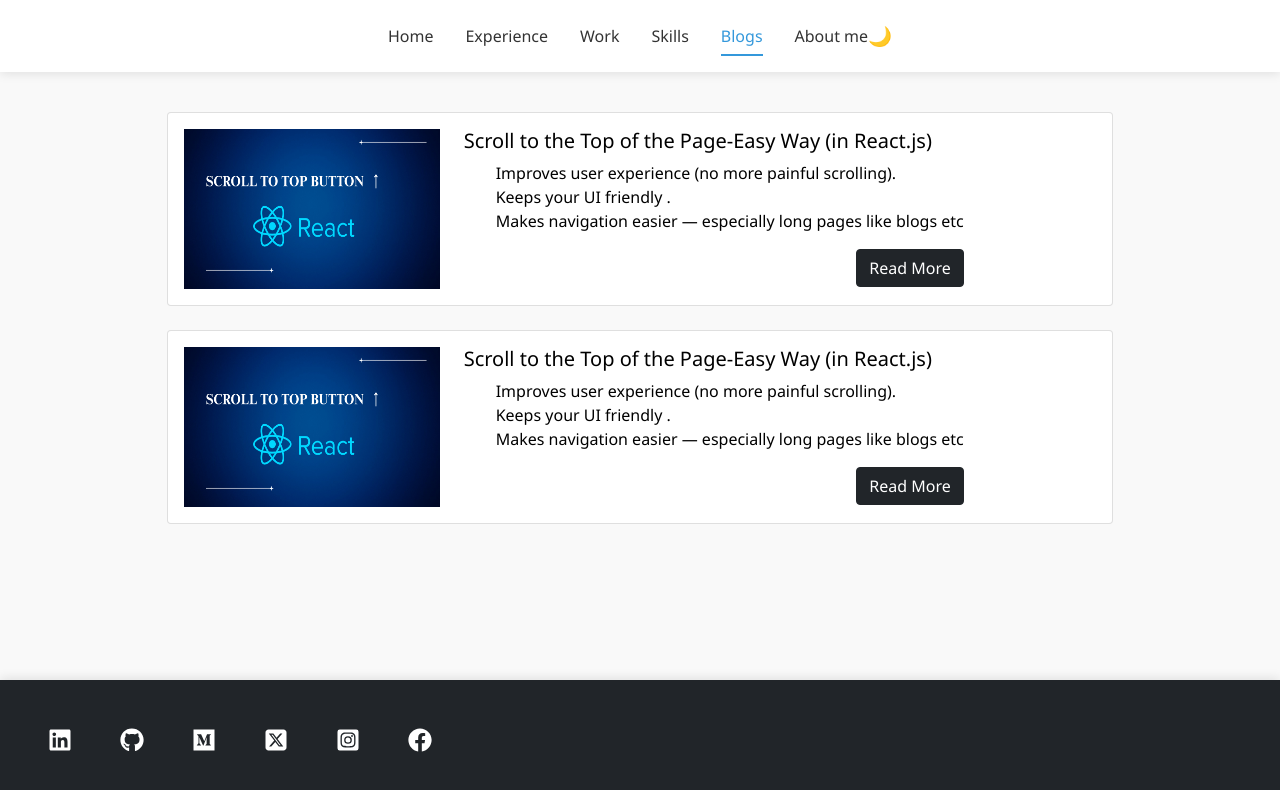
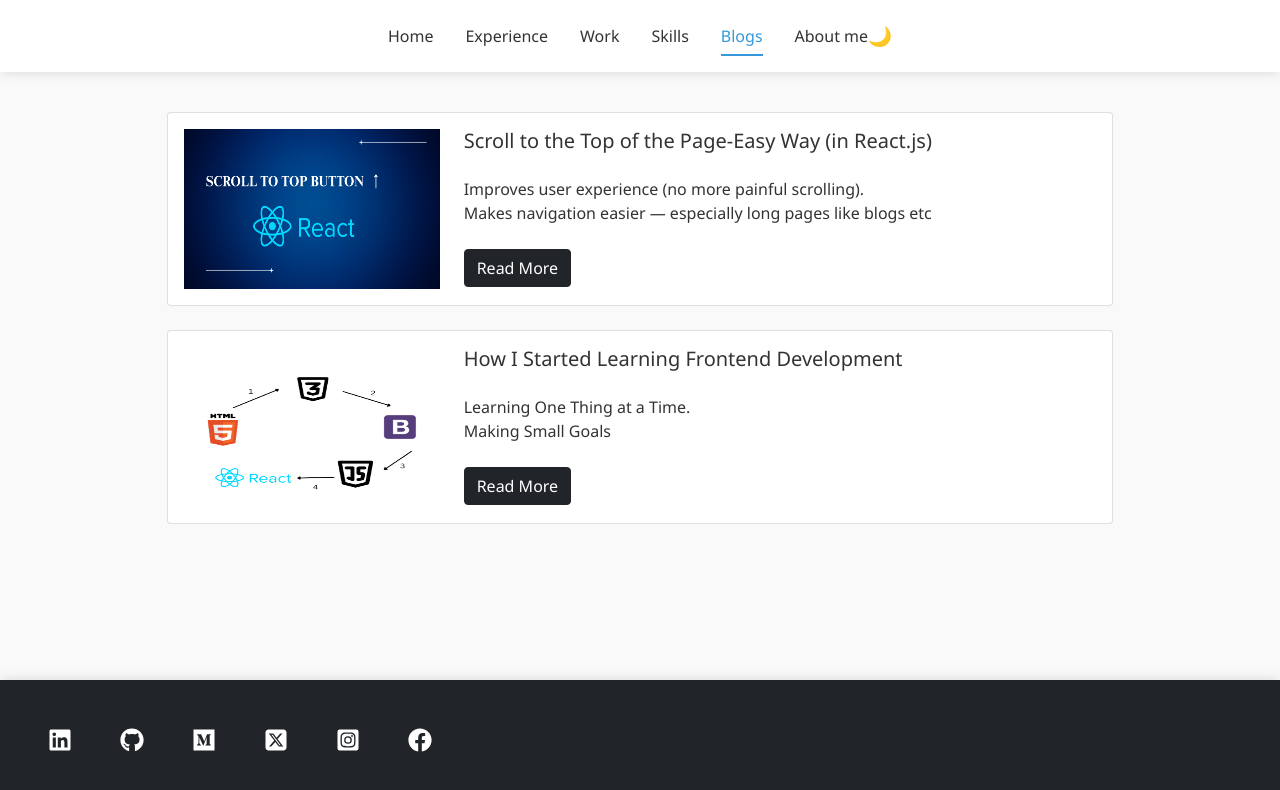
Before and after one commit to utpanna-pradhan/Portfolio, a React (Vite) app: page /blogs in a window 1280 px wide. Shown: the top 790 px of the page. Built offline with nearby package versions, Linux system fonts and the light colour scheme.

Commit message:
blog update

```diff
--- a/package.json
+++ b/package.json
@@ -12,9 +12,10 @@
   "dependencies": {
     "@tailwindcss/vite": "^4.1.3",
     "bootstrap": "^5.3.3",
-    "framer-motion": "^12.5.0",
+    "framer-motion": "^12.7.3",
     "gsap": "^3.12.7",
     "lucide-react": "^0.477.0",
+    "motion": "^12.7.3",
     "react": "^19.0.0",
     "react-dom": "^19.0.0",
     "react-icons": "^5.5.0",
--- a/src/components/Blogs.jsx
+++ b/src/components/Blogs.jsx
@@ -1,61 +1,96 @@
-import React from 'react';
-import presentation from '../assets/presentation.png';
-import '../stylesheet/Blogs.css'
+import React from "react";
+import presentation from "../assets/presentation.png";
+import blog2 from "../assets/Adobe Express - file.png";
+
+import "../stylesheet/Blogs.css";
+// import {motion} from "react"
+import { motion } from "framer-motion";
 
 function Blogs() {
   return (
-    <div>
-      <a href="https://medium.com/@utpanna828/scroll-to-the-top-of-the-page-the-easy-way-in-react-js-b2c140a296d9"
-      target='_blank'>
+    <>
+      {/*-------------------------- blog1--------------------------------------- */}
+      <motion.div
+        initial={{ opacity: 0, y: 100 }}
+        animate={{ opacity: 1, y: 0 }}
+        exit={{ opacity: 0, y: 40 }}
+        transition={{ duration: 0.8 }}
+      >
         <div className="card col-md-10 mx-auto">
           <div className="card-body d-flex">
+            <a
+              href="https://medium.com/@utpanna828/scroll-to-the-top-of-the-page-the-easy-way-in-react-js-b2c140a296d9"
+              target="_blank"
+            >
               <div className="img">
-            <img src={presentation} alt='' className='blog1_img' />
+                <img src={presentation} alt="" className="blog1_img" />
               </div>
-            <div className="content ps-4 pe-4">
-                <h5>Scroll to the Top of the Page-Easy Way (in React.js)</h5>
-               <ul>
+            </a>
+
+            <div className="content ps-4 pe-4 ">
+              <h5 className="pb-3">Scroll to the Top of the Page-Easy Way (in React.js)</h5>
+              <p className="mb-0">Improves user experience (no more painful scrolling).</p>
+              <p>   Makes navigation easier — especially long pages like blogs etc</p>
+              {/* <ul>
                 <li>Improves user experience (no more painful scrolling).</li>
                 <li>Keeps your UI friendly .</li>
-                  <li>Makes navigation easier — especially long pages like blogs etc</li>
-
-               </ul>
-
-               <button type="button" class="btn btn-dark float-end">Read More</button>
-            </div>
-
+                <li>
+                  Makes navigation easier — especially long pages like blogs etc
+                </li>
+              </ul> */}
+              <a
+                href="https://medium.com/@utpanna828/scroll-to-the-top-of-the-page-the-easy-way-in-react-js-b2c140a296d9"
+                target="_blank"
+              >
+                <button type="button" class="btn btn-dark mt-2">
+                  Read More
+                </button>
+              </a>
             </div>
           </div>
+        </div>
+      </motion.div>
 
-      </a>
+      {/*-------------------------- blog2--------------------------------------- */}
       <br></br>
-      <a href="https://medium.com/@utpanna828/scroll-to-the-top-of-the-page-the-easy-way-in-react-js-b2c140a296d9"
-      target='_blank'>
+      <motion.div
+        initial={{ opacity: 0, y: 100 }}
+        animate={{ opacity: 1, y: 0 }}
+        exit={{ opacity: 0, y: 40 }}
+        transition={{ duration: 0.8 }}
+      >
         <div className="card col-md-10 mx-auto">
           <div className="card-body d-flex">
+            <a
+              href="https://medium.com/@utpanna828/how-i-started-learning-frontend-development-1b120352a0ec"
+              target="_blank"
+            >
               <div className="img">
-            <img src={presentation} alt='' className='blog1_img' />
+                <img src={blog2} alt="" className="blog1_img" />
               </div>
-            <div className="content ps-4 pe-4">
-                <h5>Scroll to the Top of the Page-Easy Way (in React.js)</h5>
-               <ul>
-                <li>Improves user experience (no more painful scrolling).</li>
-                <li>Keeps your UI friendly .</li>
-                  <li>Makes navigation easier — especially long pages like blogs etc</li>
+            </a>
 
-               </ul>
+            <div className="content ps-4 pe-4 ">
+              <h5 className="pb-3">How I Started Learning Frontend Development</h5>
+              <p className="mb-0">Learning One Thing at a Time.</p>
+              <p>Making Small Goals</p>
 
-               <button type="button" class="btn btn-dark float-end">Read More</button>
-            </div>
-
+              <a
+                href="https://medium.com/@utpanna828/how-i-started-learning-frontend-development-1b120352a0ec"
+                target="_blank"
+              >
+                <button type="button" class="btn btn-dark mt-2">
+                  Read More
+                </button>
+              </a>
             </div>
           </div>
-
-      </a>
+        </div>
+      </motion.div>
 
 
-    </div>
-  )
+    </>
+  );
 }
 
-export default Blogs
+export default Blogs;
```
Also changed, not shown: src/assets/Adobe Express - file.png (added), 1 other file (tests, documents, lock files or other folders). Lines whose indentation alone changed are shown as unchanged.
